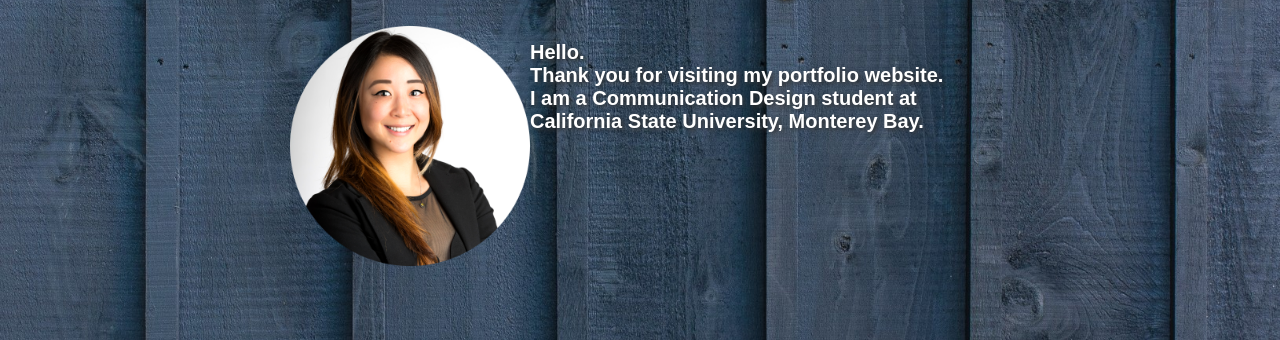
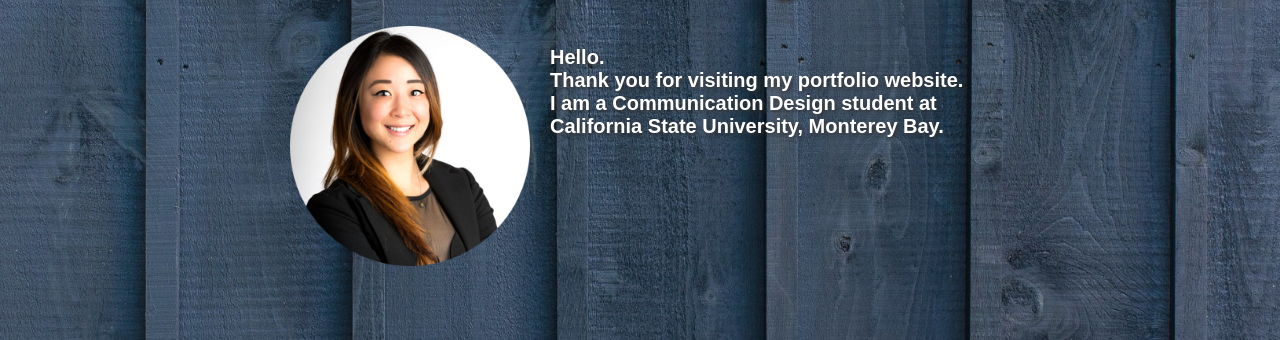
Before and after one commit to maliking/making, a PHP site: page /labs/lab1/index.html in a window 1280 px wide. Shown: the part 186-526 px from the top of the page. Run offline with PHP 8.4, Linux system fonts and the light colour scheme; some web fonts are replaced.

Commit message:
Adding lab 1 from local device

```diff
--- a/labs/lab1/css/style.css
+++ b/labs/lab1/css/style.css
@@ -51,6 +51,7 @@ nav a:hover {
 img#headshot {
     width: 240px;
     float: left;
+    padding-right: 20px;
 }
 
 img#csumb-logo {
@@ -72,7 +73,7 @@ section {
 
 #content h3 {
     font-size: 20px;
-    padding: 15px;
+    padding-top: 20px;
 }
 
 #main-content {
```
